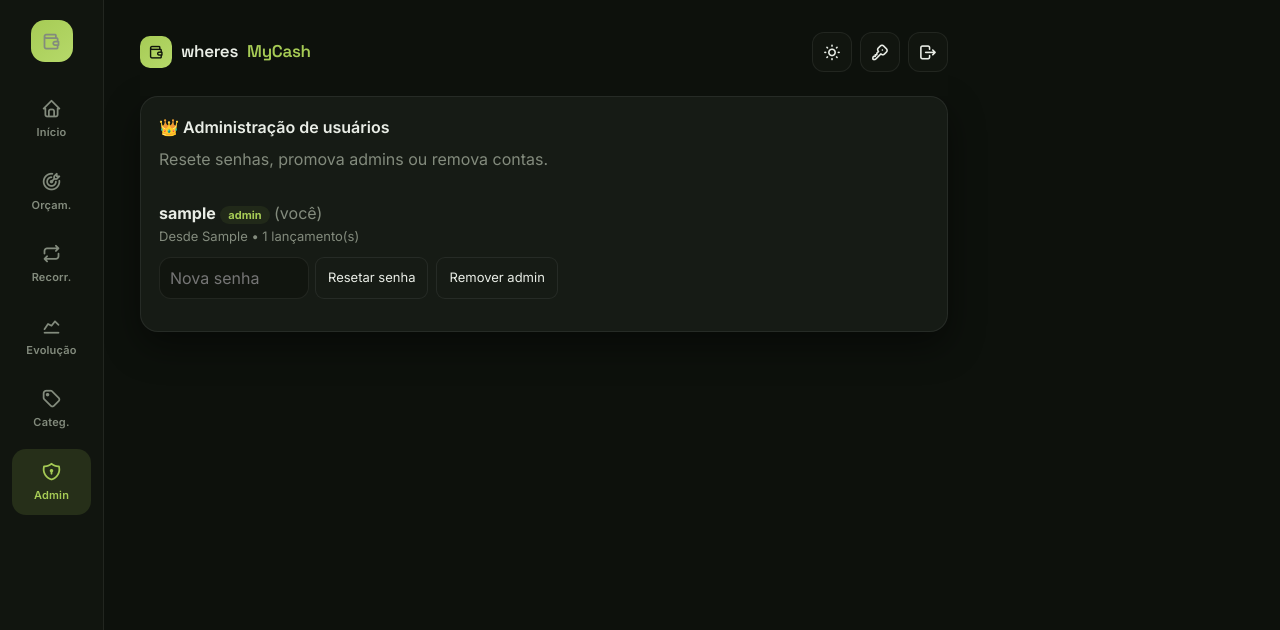
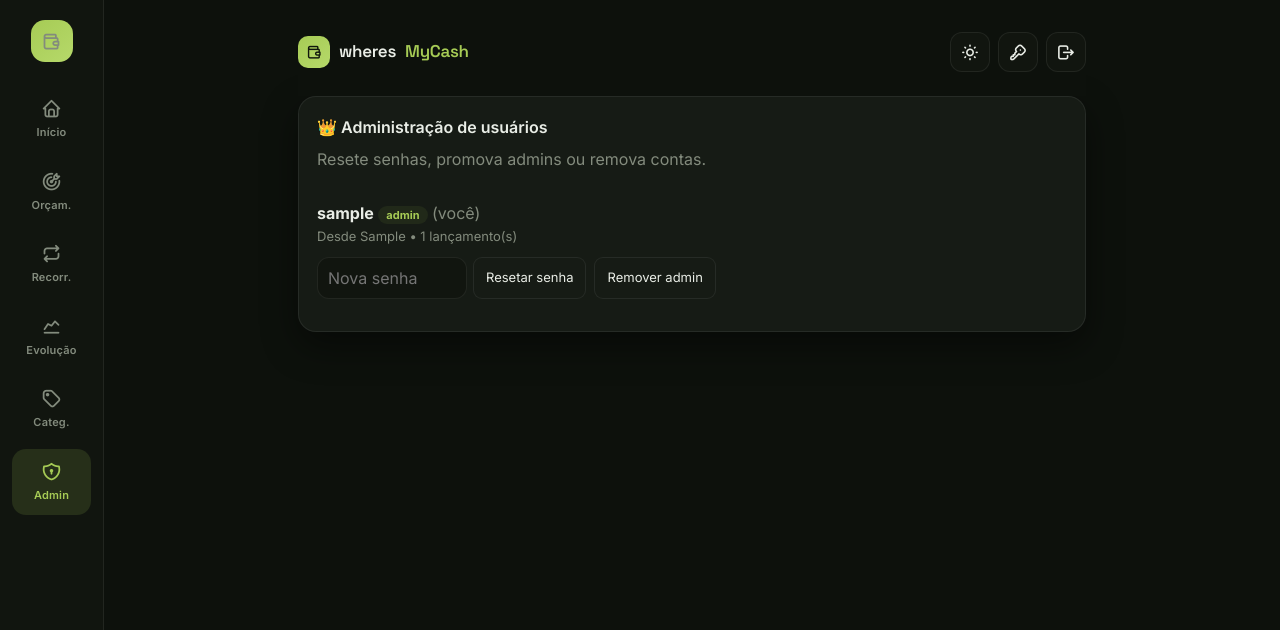
Before and after one commit to wotocoskig/whereMyCash, a Flask app: page /admin in a window 1280 px wide. Shown: the top 630 px of the page. Run offline with Flask 3, Linux system fonts and the light colour scheme; the visitor is signed in with stand-in values (Sample User, id 1); tables that the repository leaves empty hold one stand-in row (values such as "Sample post").

Commit message:
fix(ui): centraliza o conteudo no desktop (reserva sidebar no body, main centered)

```diff
--- a/templates/base.html
+++ b/templates/base.html
@@ -210,14 +210,15 @@
             .rail a { flex: none; flex-direction: column; gap: 5px; padding: 12px 4px;
                       border-radius: 14px; font-size: 11px; }
             .rail a.on { background: var(--accent-soft); }
-            .main { margin-left: 104px; max-width: 880px; padding: 0 36px 40px; }
-            .main.no-rail { margin-left: 0; }
+            /* reserva o espaço da sidebar fixa e centraliza o conteúdo no resto */
+            body.logged { padding-left: 104px; }
+            .main { max-width: 860px; margin: 0 auto; padding: 0 36px 44px; }
             .topbar { padding: 26px 0 18px; }
         }
         {% block extra_css %}{% endblock %}
     </style>
 </head>
-<body>
+<body class="{{ 'logged' if session.get('usuario_id') else '' }}">
     {% if session.get('usuario_id') %}
     <nav class="rail">
         <a class="rail-brand" href="{{ url_for('index') }}" aria-label="wheresMyCash"><i class="ti ti-wallet"></i></a>
```
